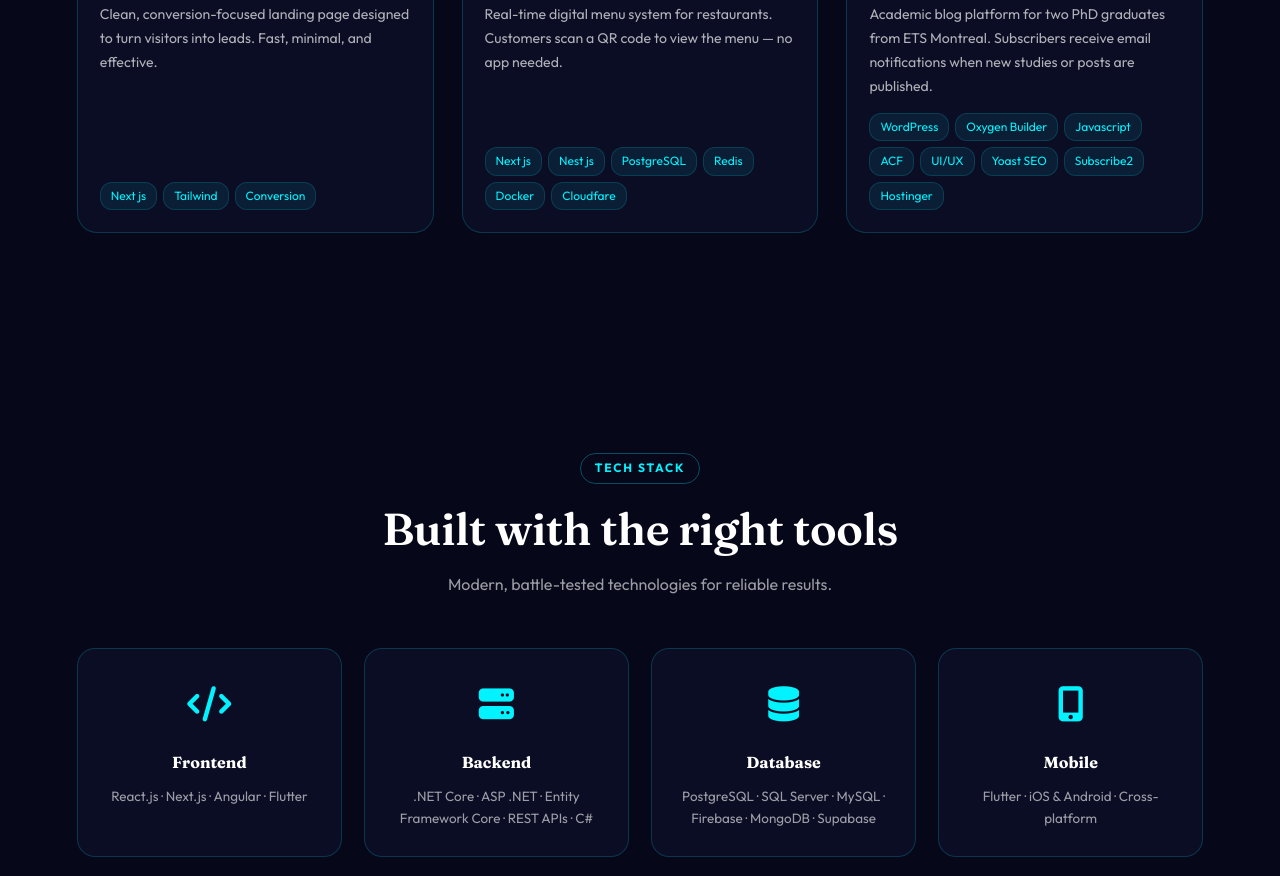
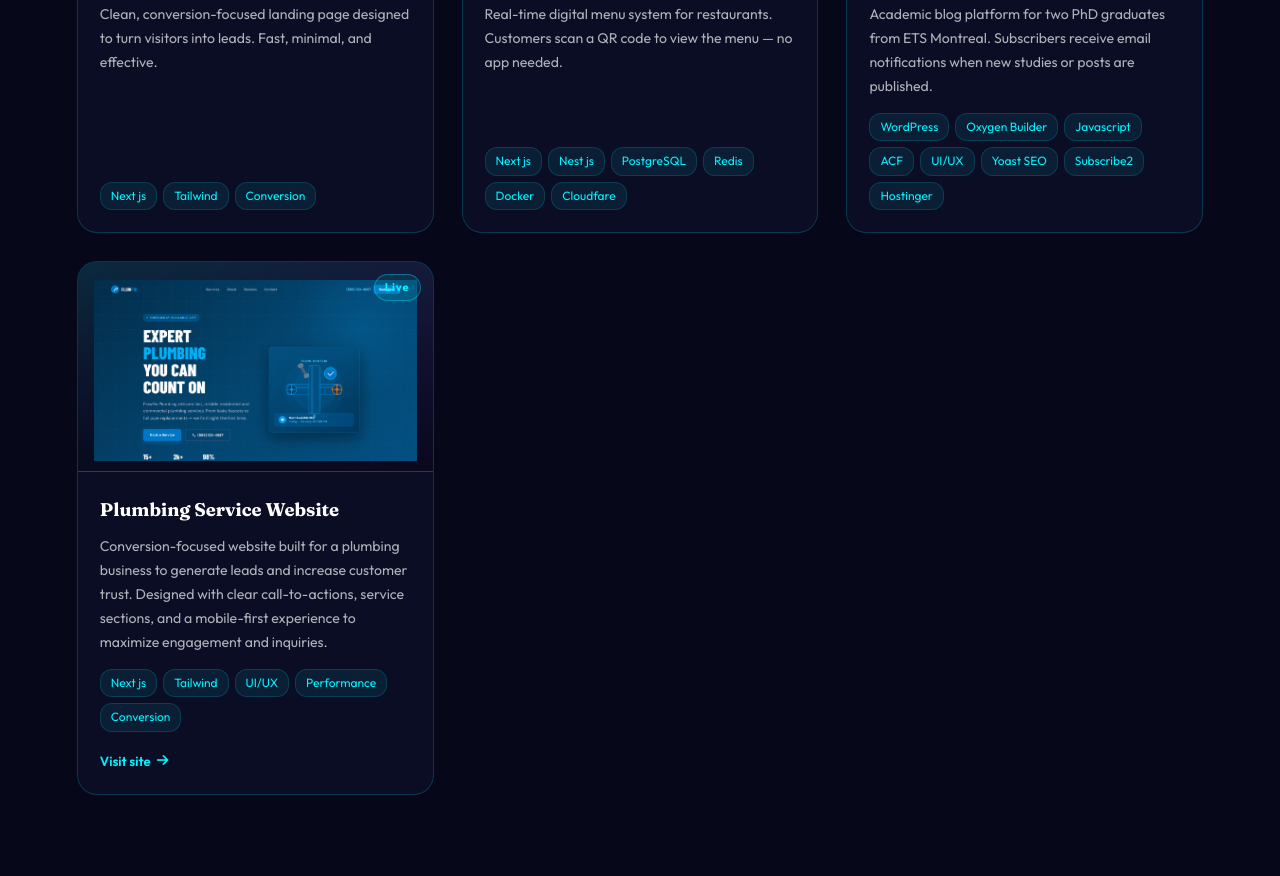
Before and after one commit to Mbengono-Akoa/portfolio, a plain HTML site: page index.html in a window 1280 px wide. Shown: the part 3688-4564 px from the top of the page. Drawn offline with nearby package versions, Linux system fonts and the light colour scheme.

Commit message:
feat: add plumbing service website project to portfolio

```diff
--- a/index.html
+++ b/index.html
@@ -8,8 +8,8 @@
     <link rel="preconnect" href="https://fonts.gstatic.com" crossorigin>
     <link href="https://fonts.googleapis.com/css2?family=Fraunces:ital,opsz,wght@0,9..144,400;0,9..144,600;0,9..144,700;1,9..144,400&family=Outfit:wght@300;400;500;600;700&display=swap" rel="stylesheet">
     <link rel="stylesheet" href="https://cdnjs.cloudflare.com/ajax/libs/font-awesome/6.4.0/css/all.min.css">
-    <link rel="icon" type="image/png" href="images/logo.png">
-    <link rel="apple-touch-icon" sizes="180x180" href="images/logo.png">
+    <link rel="icon" type="image/png" href="images/portfolio-logo-bg.png">
+    <link rel="apple-touch-icon" sizes="180x180" href="images/portfolio-logo-bg.png">
     <script src="https://cdn.jsdelivr.net/npm/@emailjs/browser@3/dist/email.min.js"></script>
     <script>emailjs.init('MTovP8aquYyYSzzNN');</script>
     <style>
@@ -435,12 +435,15 @@
         }
         @media(max-width:768px) {
             section { padding:80px 5%; }
-            .burger { display:flex; }
+            header { justify-content: space-between; }
+            .burger { display:flex; order: 2;}
+            .logo { order: 1; }
+            header nav { order: 3; }
             nav ul {
                 position:fixed; inset:0 0 0 auto; width:75%;
                 background:rgba(7,7,26,.97); backdrop-filter:blur(16px);
                 flex-direction:column; align-items:center; justify-content:center;
-                gap:28px; transform:translateX(100%); transition:var(--ease); z-index:100;
+                gap:28px; transform:translateX(100%); transition:var(--ease); z-index:200;
             }
             nav ul.open { transform:none; }
             nav a { font-size:1.1rem; }
@@ -749,6 +752,42 @@
             </div>
         </div>
 
+        <!-- Project X: Plumbing Website -->
+        <div class="project-card reveal">
+            <div class="project-thumb">
+                <!--
+                    REPLACE WITH:
+                    <img src="images/projects/plumber.png" alt="Plumbing Website"
+                        class="project-thumb-img">
+                    Size: 1200×800 px recommended
+                -->
+                <i class="fas fa-wrench"></i>
+                <div class="thumb-label">
+                    <img src="images/projects/plumber.png" alt="Plumbing Website"
+                        class="project-thumb-img">
+                </div>
+                <span class="project-status live">Live</span>
+            </div>
+            <div class="project-body">
+                <h3>Plumbing Service Website</h3>
+                <p>
+                    Conversion-focused website built for a plumbing business to generate leads and increase customer trust. Designed with clear call-to-actions, service sections, and a mobile-first experience to maximize engagement and inquiries.
+                </p>
+                <div class="project-tags">
+                    <span>Next js</span>
+                    <span>Tailwind</span>
+                    <span>UI/UX</span>
+                    <span>Performance</span>
+                    <span>Conversion</span>
+                </div>
+                <a href="https://plumber-website-git-main-salomons-projects-81d050e7.vercel.app/"
+                target="_blank"
+                class="project-link">
+                    Visit site <i class="fas fa-arrow-right"></i>
+                </a>
+            </div>
+        </div>
+
     </div>
 </section>
 
@@ -799,7 +838,7 @@
         <div class="exp-icon"><i class="fas fa-building"></i></div>
         <h3 data-lang-key="expTitle">Professional Experience</h3>
         <p data-lang-key="expDesc">I have contributed to real-world business platforms and production systems — including enterprise tools at Mosaique, LuxSoft and CodeAutCam. Details and references are available upon request.</p>
-        <a href="#contact" class="btn-ghost" style="display:inline-flex;margin-bottom:16px" data-lang-key="expCta">Request references</a>
+        <!-- <a href="#contact" class="btn-ghost" style="display:inline-flex;margin-bottom:16px" data-lang-key="expCta">Request references</a> -->
         <p class="exp-note" data-lang-key="expNote">Bachelor's degree in Computer Science</p>
     </div>
 </section>
@@ -957,7 +996,7 @@ const t = {
         cturnaround:"Délai", cturnaroundVal:"48h après acompte",
         fname:"Votre nom", femail:"Email", fmsg:"Parlez-moi de votre projet",
         fsend:"Envoyer le message", footer:"© 2026 MBENGONO AKOA ELISEE SALOMON. Tous droits réservés.",
-        nav_offer:"Offre", nav_projects:"Projets", nav_skills:"Compétences", nav_contact:"Contact", nav_cta:"Mon site →"
+        nav_offer:"Offre", nav_projects:"Projets", nav_skills:"Compétences", nav_contact:"Contact", nav_cta:"Mon site"
     }
 };
 
```
Also changed, not shown: images/portfolio-logo-bg.png (added), images/projects/plumber.png (added).
